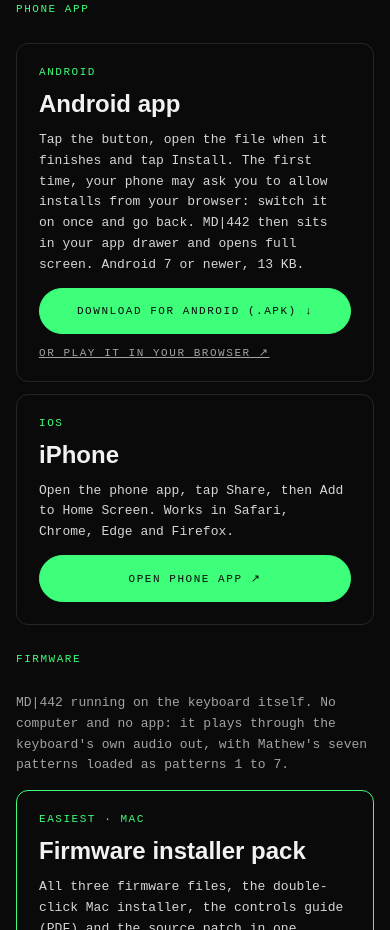
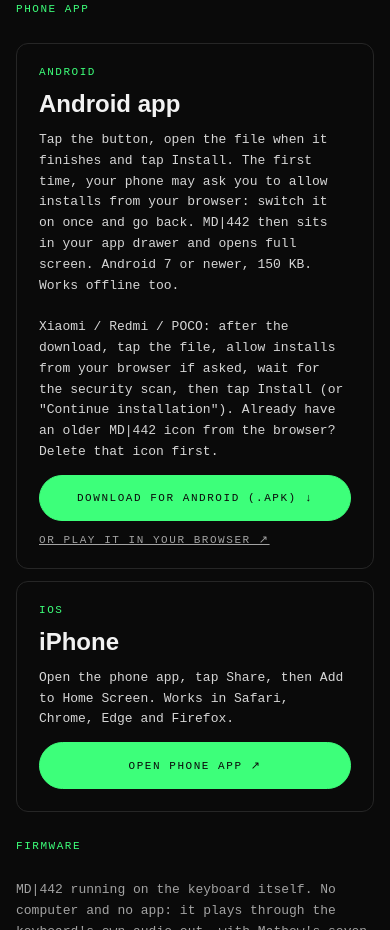
Before and after one commit to heymannitschris/MD-442, a plain HTML site: page md442/download/index.html in a window 390 px wide. Shown: the part 1438-2368 px from the top of the page. Drawn offline with Linux system fonts and the light colour scheme; a web font is replaced by a local one.

Commit message:
Android app 1.1: full-screen immersive, offline copy built in; installed app on a phone opens the phone console
Co-Authored-By: Claude Opus 5.5 <noreply@anthropic.com>
Claude-Session: https://claude.ai/code/session_01H5vxxnHwqAEDsmiwnaezFN

```diff
--- a/md442/download/index.html
+++ b/md442/download/index.html
@@ -74,7 +74,7 @@
   <section class="sec" id="phone">
     <h2 class="mono">Phone app</h2>
     <div class="cards">
-      <div class="card"><b class="mono" style="color:var(--g);font-weight:400">Android</b><strong>Android app</strong><span>Tap the button, open the file when it finishes and tap Install. The first time, your phone may ask you to allow installs from your browser: switch it on once and go back. MD|442 then sits in your app drawer and opens full screen. Android 7 or newer, 13 KB.</span><a class="pill go mono" href="/api/md442.apk">Download for Android (.apk) ↓</a><a class="mono" href="../app/" style="font-size:11px;color:#a3a3a3">Or play it in your browser ↗</a></div>
+      <div class="card"><b class="mono" style="color:var(--g);font-weight:400">Android</b><strong>Android app</strong><span>Tap the button, open the file when it finishes and tap Install. The first time, your phone may ask you to allow installs from your browser: switch it on once and go back. MD|442 then sits in your app drawer and opens full screen. Android 7 or newer, 150 KB. Works offline too.<br><br>Xiaomi / Redmi / POCO: after the download, tap the file, allow installs from your browser if asked, wait for the security scan, then tap Install (or "Continue installation"). Already have an older MD|442 icon from the browser? Delete that icon first.</span><a class="pill go mono" href="/api/md442.apk">Download for Android (.apk) ↓</a><a class="mono" href="../app/" style="font-size:11px;color:#a3a3a3">Or play it in your browser ↗</a></div>
       <div class="card"><b class="mono" style="color:var(--g);font-weight:400">iOS</b><strong>iPhone</strong><span>Open the phone app, tap Share, then Add to Home Screen. Works in Safari, Chrome, Edge and Firefox.</span><a class="pill go mono" href="../app/">Open phone app ↗</a></div>
     </div>
   </section>
```
Also changed, not shown: md442/index.html (+5 -0 lines), 1 other file.
